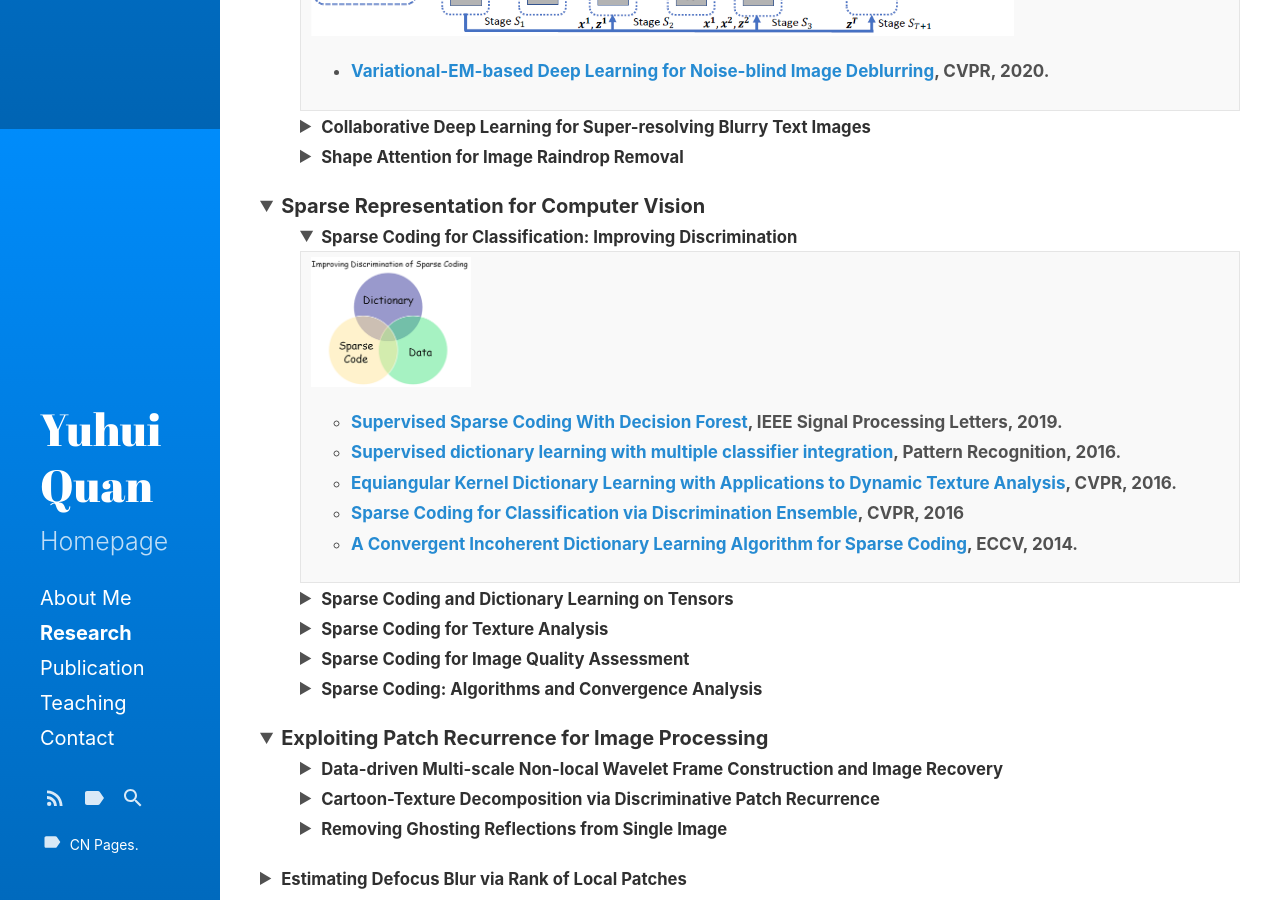
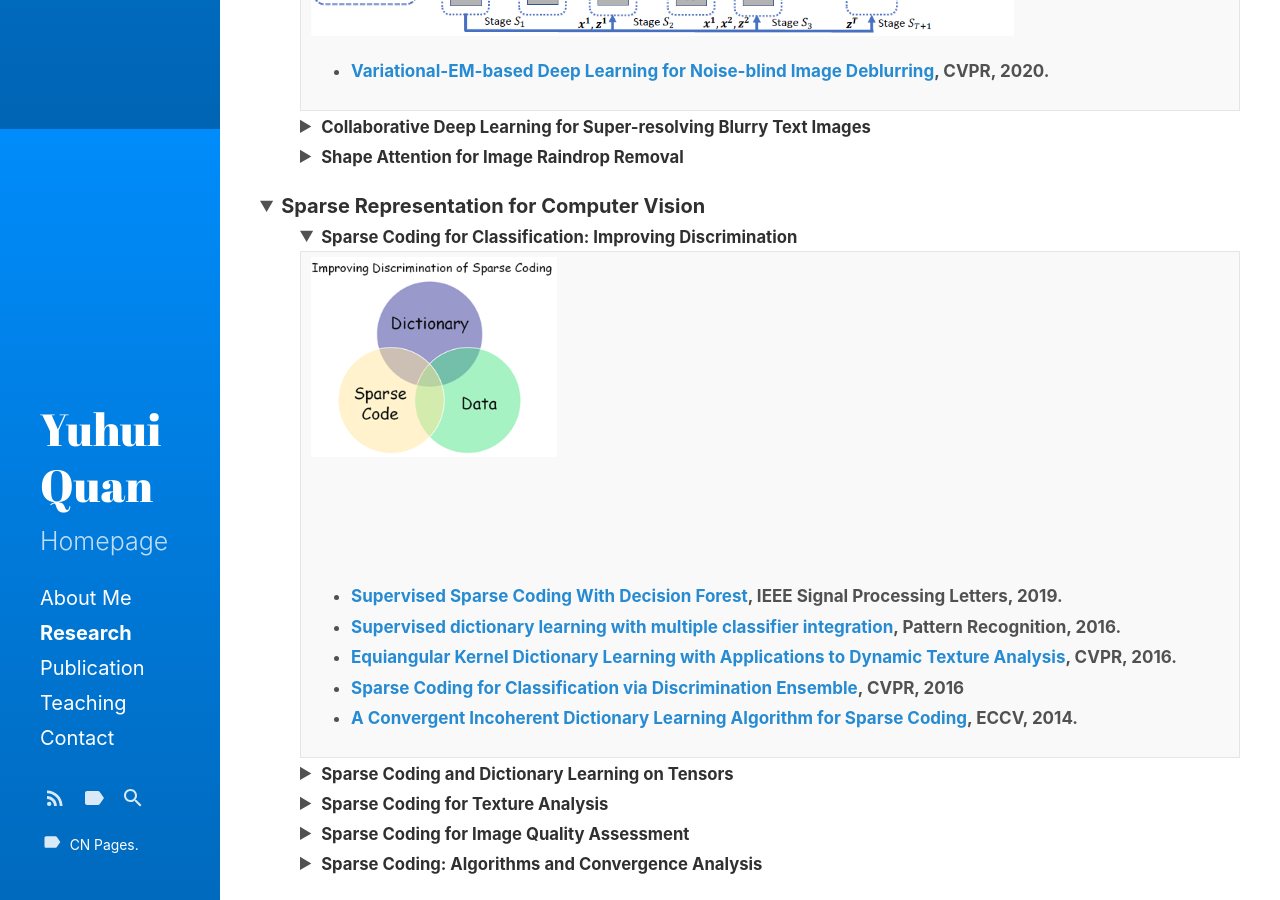
Before and after one commit to Dofboom/Dofboom.github.io, a Jekyll site: the page built from research.md, in a window 1280 px wide and 900 px high, scrolled down 771 px. Built offline with Jekyll 4.4.1, drawn with Linux system fonts in a browser that asks for light colours.

Commit message:
Update research.md

```diff
--- a/research.md
+++ b/research.md
@@ -149,15 +149,15 @@ sidebar_link: true
 <tbody>
 <tr>
  <th>
-  <img src="https://github.com/Dofboom/Dofboom.github.io/raw/master/images/im_3_1_1.png" alt="" height="130" align="left" />
+  <img src="https://github.com/Dofboom/Dofboom.github.io/raw/master/images/im_3_1_1.png" alt="" height="200" align="center" />
   <br /><br />
   <br /><br /><br /><br />
 <ul>
-<li><strong><a href="https://github.com/csyhquan/csyhquan.github.io/raw/master/manuscript/19-spl-Supervised%20Sparse%20Coding%20With%20Decision%20Forest.pdf">Supervised Sparse Coding With Decision Forest</a></strong>, IEEE Signal Processing Letters, 2019.</li>
-<li><strong><a href="https://github.com/csyhquan/csyhquan.github.io/raw/master/manuscript/16-pr-Supervised%20dictionary%20learning%20with%20multiple%20classifier%20integration.pdf">Supervised dictionary learning with multiple classifier integration</a></strong>, Pattern Recognition, 2016.</li>
-<li><strong><a href="https://github.com/csyhquan/csyhquan.github.io/raw/master/manuscript/16-cvpr-Equiangular%20Kernel%20Dictionary%20Learning%20with%20Applications%20to%20Dynamic%20Texture%20Analysis.pdf">Equiangular Kernel Dictionary Learning with Applications to Dynamic Texture Analysis</a></strong>, CVPR, 2016.</li>
-<li><strong><a href="https://github.com/csyhquan/csyhquan.github.io/raw/master/manuscript/16-cvpr-Sparse%20Coding%20for%20Classification%20via%20Discrimination%20Ensemble.pdf">Sparse Coding for Classification via Discrimination Ensemble</a></strong>, CVPR, 2016</li>
-<li><strong><a href="https://github.com/csyhquan/csyhquan.github.io/raw/master/manuscript/14-eccv-A%20Convergent%20Incoherent%20Dictionary%20Learning%20Algorithm%20for%20Sparse%20Coding.pdf">A Convergent Incoherent Dictionary Learning Algorithm for Sparse Coding</a></strong>, ECCV, 2014.</li>
+<li type="disc"><strong><a href="https://github.com/csyhquan/csyhquan.github.io/raw/master/manuscript/19-spl-Supervised%20Sparse%20Coding%20With%20Decision%20Forest.pdf">Supervised Sparse Coding With Decision Forest</a></strong>, IEEE Signal Processing Letters, 2019.</li>
+<li type="disc"><strong><a href="https://github.com/csyhquan/csyhquan.github.io/raw/master/manuscript/16-pr-Supervised%20dictionary%20learning%20with%20multiple%20classifier%20integration.pdf">Supervised dictionary learning with multiple classifier integration</a></strong>, Pattern Recognition, 2016.</li>
+<li type="disc"><strong><a href="https://github.com/csyhquan/csyhquan.github.io/raw/master/manuscript/16-cvpr-Equiangular%20Kernel%20Dictionary%20Learning%20with%20Applications%20to%20Dynamic%20Texture%20Analysis.pdf">Equiangular Kernel Dictionary Learning with Applications to Dynamic Texture Analysis</a></strong>, CVPR, 2016.</li>
+<li type="disc"><strong><a href="https://github.com/csyhquan/csyhquan.github.io/raw/master/manuscript/16-cvpr-Sparse%20Coding%20for%20Classification%20via%20Discrimination%20Ensemble.pdf">Sparse Coding for Classification via Discrimination Ensemble</a></strong>, CVPR, 2016</li>
+<li type="disc"><strong><a href="https://github.com/csyhquan/csyhquan.github.io/raw/master/manuscript/14-eccv-A%20Convergent%20Incoherent%20Dictionary%20Learning%20Algorithm%20for%20Sparse%20Coding.pdf">A Convergent Incoherent Dictionary Learning Algorithm for Sparse Coding</a></strong>, ECCV, 2014.</li>
 </ul>
  </th>
 </tr>
@@ -167,11 +167,19 @@ sidebar_link: true
 <!--3-2-->
 <details>
 <summary><strong><small>Sparse Coding and Dictionary Learning on Tensors </small></strong></summary>
+<table>
+<tbody>
+<tr>
+ <th>
 <ul>
-<li><strong><a href="https://github.com/csyhquan/csyhquan.github.io/raw/master/manuscript/20x-tmm-Factorized%20Tensor%20Dictionary%20Learning%20for%20Visual%20Tensor%20Data%20Completion.PDF">Factorized Tensor Dictionary Learning for Visual Tensor Data Completion </a></strong>, IEEE Transactions on Multimedia, 2020.</li>
-<li><strong><a href="https://github.com/csyhquan/csyhquan.github.io/raw/master/manuscript/19-tcyb-Exploiting%20Global%20Low-rank%20Structure%20and%20Local%20Sparsity%20Nature%20for%20Tensor%20Completion.pdf">Exploiting Global Low-rank Structure and Local Sparsity Nature for Tensor Completion </a></strong>, IEEE Transactions on Cybernetics, 2019.</li>
-<li><strong><a href="https://github.com/csyhquan/csyhquan.github.io/raw/master/manuscript/15-iccv-Dynamic%20Texture%20Recognition%20via%20Orthogonal%20Tensor%20Dictionary%20Learning.pdf">Dynamic Texture Recognition via Orthogonal Tensor Dictionary Learning </a></strong>, ICCV, 2015.</li>
+<li type="disc"><strong><a href="https://github.com/csyhquan/csyhquan.github.io/raw/master/manuscript/20x-tmm-Factorized%20Tensor%20Dictionary%20Learning%20for%20Visual%20Tensor%20Data%20Completion.PDF">Factorized Tensor Dictionary Learning for Visual Tensor Data Completion </a></strong>, IEEE Transactions on Multimedia, 2020.</li>
+<li type="disc"><strong><a href="https://github.com/csyhquan/csyhquan.github.io/raw/master/manuscript/19-tcyb-Exploiting%20Global%20Low-rank%20Structure%20and%20Local%20Sparsity%20Nature%20for%20Tensor%20Completion.pdf">Exploiting Global Low-rank Structure and Local Sparsity Nature for Tensor Completion </a></strong>, IEEE Transactions on Cybernetics, 2019.</li>
+<li type="disc"><strong><a href="https://github.com/csyhquan/csyhquan.github.io/raw/master/manuscript/15-iccv-Dynamic%20Texture%20Recognition%20via%20Orthogonal%20Tensor%20Dictionary%20Learning.pdf">Dynamic Texture Recognition via Orthogonal Tensor Dictionary Learning </a></strong>, ICCV, 2015.</li>
 </ul>
+ </th>
+</tr>
+</tbody>
+</table>
 </details>
 <!--3-3-->
 <details>
@@ -184,9 +192,9 @@ sidebar_link: true
   <br /><br />
   <br /><br /><br /><br />
 <ul>
-<li><strong><a href="https://github.com/csyhquan/csyhquan.github.io/raw/master/manuscript/20-spl-Weakly-Supervised%20Sparse%20Coding%20with%20Geometric%20Prior%20for%20Interactive%20Texture%20Segmentation.pdf">Weakly-Supervised Sparse Coding with Geometric Prior for Interactive Texture Segmentation </a></strong>, SPL, 2020.</li>
-<li><strong><a href="https://github.com/csyhquan/csyhquan.github.io/raw/master/manuscript/16-cvpr-Equiangular%20Kernel%20Dictionary%20Learning%20with%20Applications%20to%20Dynamic%20Texture%20Analysis.pdf">Equiangular Kernel Dictionary Learning with Applications to Dynamic Texture Analysis</a></strong>, CVPR, 2016.</li>
-<li><strong><a href="https://github.com/csyhquan/csyhquan.github.io/raw/master/manuscript/15-iccv-Dynamic%20Texture%20Recognition%20via%20Orthogonal%20Tensor%20Dictionary%20Learning.pdf">Dynamic Texture Recognition via Orthogonal Tensor Dictionary Learning </a></strong>, ICCV, 2015.</li>
+<li type="disc"><strong><a href="https://github.com/csyhquan/csyhquan.github.io/raw/master/manuscript/20-spl-Weakly-Supervised%20Sparse%20Coding%20with%20Geometric%20Prior%20for%20Interactive%20Texture%20Segmentation.pdf">Weakly-Supervised Sparse Coding with Geometric Prior for Interactive Texture Segmentation </a></strong>, SPL, 2020.</li>
+<li type="disc"><strong><a href="https://github.com/csyhquan/csyhquan.github.io/raw/master/manuscript/16-cvpr-Equiangular%20Kernel%20Dictionary%20Learning%20with%20Applications%20to%20Dynamic%20Texture%20Analysis.pdf">Equiangular Kernel Dictionary Learning with Applications to Dynamic Texture Analysis</a></strong>, CVPR, 2016.</li>
+<li type="disc"><strong><a href="https://github.com/csyhquan/csyhquan.github.io/raw/master/manuscript/15-iccv-Dynamic%20Texture%20Recognition%20via%20Orthogonal%20Tensor%20Dictionary%20Learning.pdf">Dynamic Texture Recognition via Orthogonal Tensor Dictionary Learning </a></strong>, ICCV, 2015.</li>
 </ul>
  </th>
 </tr>
@@ -196,18 +204,34 @@ sidebar_link: true
 <!--3-4-->
 <details>
 <summary><strong><small>Sparse Coding for Image Quality Assessment </small></strong></summary>
+<table>
+<tbody>
+<tr>
+ <th>
 <ul>
-<li><strong><a href="https://github.com/csyhquan/csyhquan.github.io/raw/master/manuscript/20-nca-Full-reference%20image%20quality%20metric%20for%20blurry%20images%20and%20compressed%20images%20using%20hybrid%20dictionary%20learning.pdf">Full-reference image quality metric for blurry images and compressed images using hybrid dictionary learning </a></strong>, Neural Computing and Applications, 2020.</li>
-<li><strong><a href="https://github.com/csyhquan/csyhquan.github.io/raw/master/manuscript/20x-tmm-Image%20Quality%20Assessment%20Using%20Kernel%20Sparse%20Coding.pdf">Image Quality Assessment Using Kernel Sparse Coding</a></strong>, TMM, 2020.</li>
+<li type="disc"><strong><a href="https://github.com/csyhquan/csyhquan.github.io/raw/master/manuscript/20-nca-Full-reference%20image%20quality%20metric%20for%20blurry%20images%20and%20compressed%20images%20using%20hybrid%20dictionary%20learning.pdf">Full-reference image quality metric for blurry images and compressed images using hybrid dictionary learning </a></strong>, Neural Computing and Applications, 2020.</li>
+<li type="disc"><strong><a href="https://github.com/csyhquan/csyhquan.github.io/raw/master/manuscript/20x-tmm-Image%20Quality%20Assessment%20Using%20Kernel%20Sparse%20Coding.pdf">Image Quality Assessment Using Kernel Sparse Coding</a></strong>, TMM, 2020.</li>
 </ul>
+ </th>
+</tr>
+</tbody>
+</table>
 </details>
 <!--3-5-->
 <details>
 <summary><strong><small>Sparse Coding: Algorithms and Convergence Analysis </small></strong></summary>
+<table>
+<tbody>
+<tr>
+ <th>
 <ul>
-<li><strong><a href="https://github.com/csyhquan/csyhquan.github.io/raw/master/manuscript/16-tpami-Dictionary%20learning%20for%20sparse%20coding_Algorithms%20and%20convergence%20analysis.pdf">Dictionary learning for sparse coding：Algorithms and convergence analysis </a></strong>, TPAMI, 2016.</li>
-<li><strong><a href="https://github.com/csyhquan/csyhquan.github.io/raw/master/manuscript/14-cvpr-l0%20norm%20based%20dictionary%20learning%20by%20proximal%20methods%20with%20global%20convergence.pdf">L0 norm-based dictionary learning by proximal methods with global convergence</a></strong>, CVPR, 2014.</li>
+<li type="disc"><strong><a href="https://github.com/csyhquan/csyhquan.github.io/raw/master/manuscript/16-tpami-Dictionary%20learning%20for%20sparse%20coding_Algorithms%20and%20convergence%20analysis.pdf">Dictionary learning for sparse coding：Algorithms and convergence analysis </a></strong>, TPAMI, 2016.</li>
+<li type="disc"><strong><a href="https://github.com/csyhquan/csyhquan.github.io/raw/master/manuscript/14-cvpr-l0%20norm%20based%20dictionary%20learning%20by%20proximal%20methods%20with%20global%20convergence.pdf">L0 norm-based dictionary learning by proximal methods with global convergence</a></strong>, CVPR, 2014.</li>
 </ul>
+ </th>
+</tr>
+</tbody>
+</table>
 </details>
 
 
@@ -223,11 +247,21 @@ sidebar_link: true
 
 <details>
 <summary><strong><small>Data-driven Multi-scale Non-local Wavelet Frame Construction and Image Recovery </small></strong></summary>
-<small>
+<table>
+<tbody>
+<tr>
+ <th>
+  <img src="https://github.com/Dofboom/Dofboom.github.io/raw/master/images/im_4_1_1.png" alt="" height="160" align="left" />
+  <img src="https://github.com/Dofboom/Dofboom.github.io/raw/master/images/im_4_2_2.png" alt="" width="160" align="left" />
+  <br /><br />
+  <br /><br /><br /><br />
 <ul>
 <li><strong><a href="https://github.com/csyhquan/csyhquan.github.io/raw/master/manuscript/15-josc-Data-driven%20multi-scale%20non-local%20wavelet%20frame%20construction%20and%20image%20recovery.pdf">Data-driven multi-scale non-local wavelet frame construction and image recovery </a></strong>, Journal of Scientific Computing, 2015.</li>
 </ul>
-</small>
+ </th>
+</tr>
+</tbody>
+</table>
 </details>
 
 <details>
```
